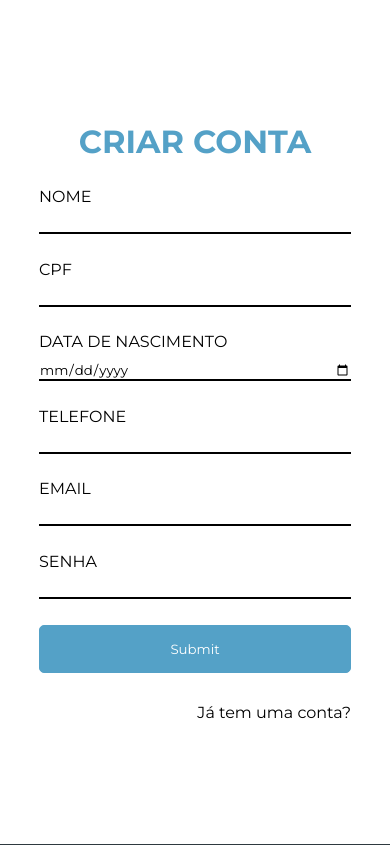
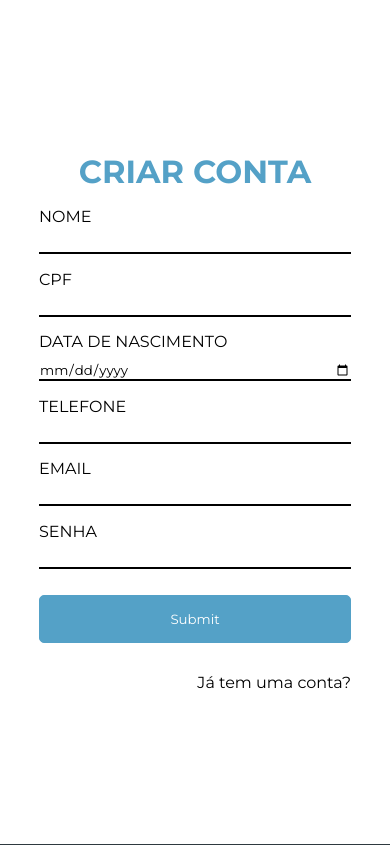
Before and after one commit to sevenoffice777/tcc, a PHP site: page /tcc/view/signup.php in a window 390 px wide. Shown: the top 845 px of the page. Run offline with PHP 8.4, Linux system fonts and the light colour scheme.

Commit message:
feat: signup responsive alter

```diff
--- a/tcc/styles/login.css
+++ b/tcc/styles/login.css
@@ -1,3 +1,6 @@
+input[type="text"], input[type="password"]{
+    color: black;
+}
 .container {
     width: 100vw;
     height: 100vh;
@@ -12,7 +15,7 @@
    height: 100%;
 }
 
-.left .login-card {
+.left form {
     display: grid;
     gap: 40px;
 }
--- a/tcc/styles/signup.css
+++ b/tcc/styles/signup.css
@@ -14,14 +14,6 @@
     background-color: #54a1c7;
 
 }
-
-.right {
-    height: 100%;
-    display: flex;
-    align-items: center;
-    justify-content: center;
-}
-
 .left img {
 
     width: 95%;
@@ -30,15 +22,24 @@
 
 .right {
     width: 68%;
+    height: 100%;
+    display: flex;
+    align-items: center;
+    justify-content: center;
 }
 
-.right .signup-card {
+
+.right form {
     width: 50%;
+}
+
+.right form {
+
     display: grid;
     gap: 10px;
 }
 
-.signup-card h1 {
+form h1 {
     margin-bottom:5%;
     text-align: center;
     font-weight: bolder;
@@ -47,8 +48,8 @@
 
 }
 
-.signup-card .input {
-    width: 150px;
+form .input {
+    width: 100%;
     border:none;
     outline: none;
     border-bottom: 2px solid black;
@@ -73,17 +74,20 @@
 
 }
 
-.signup-card input[type="submit"] {
+form input[type="submit"] {
     width: 100%;
     border: 1px solid #54a1c7 ;
     color: white;
     border-radius: 5px;
     background-color: #54a1c7;
     padding: 15px;
+    margin-bottom: 10px;
 
 }
 
-.signup-card  input[type="submit"]:hover {
+
+
+form  input[type="submit"]:hover {
     background-color: #12435c;
     border: #12435c;
     cursor: pointer;
@@ -154,16 +158,25 @@ footer {
 }
 
 @media (max-width:1024px) {
+
     .left {
         display: none;
     }
 
     .right {
+        margin: 0;
         width: 100%;
     }
 
-    .right .signup-card {
+    .right form {
+        gap: 0;
         width: 80%;
+        display: flex;
+        flex-direction: column;
+    }
+
+    form input {
+        margin-top: 10px;
     }
 
     footer {
--- a/tcc/view/login.php
+++ b/tcc/view/login.php
@@ -19,13 +19,15 @@
         <div class="left">
             <div class="login-card">
                 <h1>LOGIN</h1>
+                <form>
                     <label for="cpf_inpt">CPF</label>
-                <input type="number" name="cpf" id="cpf-inpt" class="inputs-prompt">
+                    <input type="text" name="cpf" id="cpf-inpt" class="inputs-prompt">
                     <label for="password_inpt">SENHA</label>
                     <input type="password" name="password" id="password-inpt" class="inputs-prompt">
                     <span id="lostPassword">ESQUECEU A SENHA?</span>
                     <input type="submit" id="sbmit-btn">
                     <a href="./signup.php" id="toCreateAccount">NÃO TEM CONTA?</a>
+                </form>
             </div>
         </div>
         <div class="right-none">
@@ -67,6 +69,7 @@
 
         </div>
     </footer>
+
 </body>
 
 </html>
--- a/tcc/view/signup.php
+++ b/tcc/view/signup.php
@@ -20,7 +20,8 @@
         <img src="../assets/anim-oni.jpg" alt="Animação Onibus" id="anim-oni">
     </div>
     <div class="right">
-        <div class="signup-card">
+
+            <form>
                 <h1>CRIAR CONTA</h1>
                 <label for="username">NOME</label>
                 <input type="text" id="username" class="input" name="username">
@@ -36,7 +37,8 @@
                 <input type="password" id="password_user" class="input"  name="password_user">
                 <input type="submit">
                 <a href="./login.php" id="quest-log">Já tem uma conta?</a>
-        </div>
+            </form>
+
     </div>
     </div>
 
```
Also changed, not shown: tcc/view/rechangerBus_main/main_page.php (added). Lines whose indentation alone changed are shown as unchanged.
